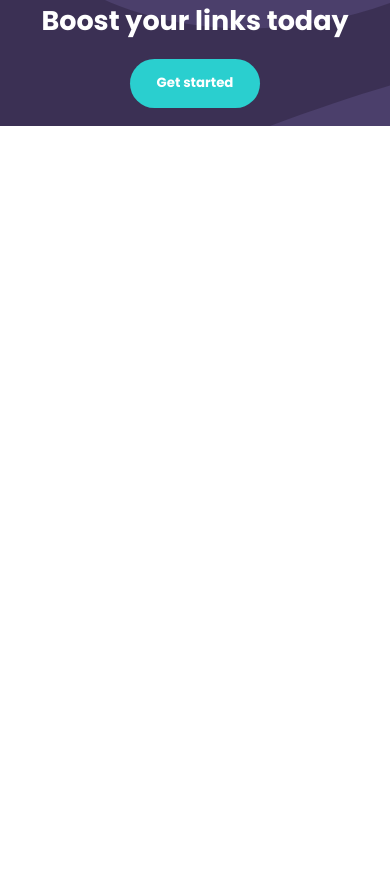
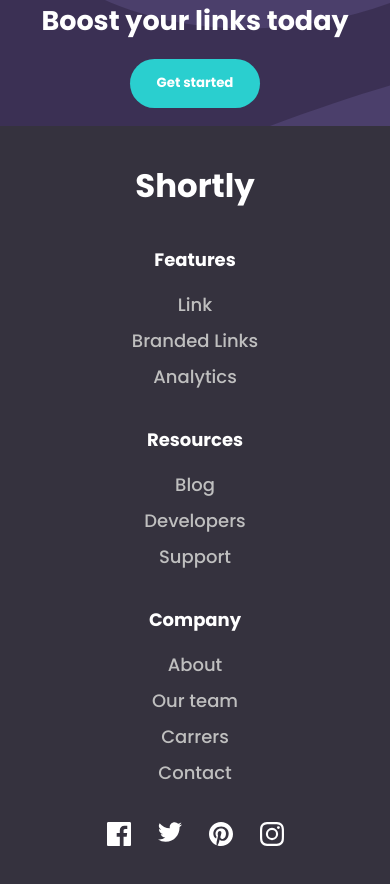
Before and after one commit to davifelix5/shortly, a React (Vite) app: page / in a window 390 px wide. Shown: the part 2360-3244 px from the top of the page. Before the commit the page ends 2486 px from the top, so only its background shows below. Built offline with nearby package versions, Linux system fonts and the light colour scheme.

Commit message:
feature: mobile Footer ready

```diff
--- a/src/App.jsx
+++ b/src/App.jsx
@@ -3,6 +3,7 @@ import Hero from './components/Hero'
 import Form from './components/Form'
 import Statistics from './components/Statistics'
 import Boost from './components/Boost'
+import Footer from './components/Footer'
 
 import { ThemeProvider } from 'styled-components'
 
@@ -16,6 +17,7 @@ export default function App() {
       <Form />
       <Statistics />
       <Boost />
+      <Footer />
     </ThemeProvider>
   )
 }
--- /dev/null
+++ b/src/components/Footer/index.jsx
@@ -0,0 +1,73 @@
+import React from 'react'
+
+import {
+  Container,
+  LogoContainer,
+  LinkGroups,
+  LinkGroup,
+  GroupTitle,
+  Links,
+  Link,
+  Contacts,
+} from './styles'
+
+import facebook from '../../assets/images/icon-facebook.svg'
+import instagram from '../../assets/images/icon-instagram.svg'
+import pinterest from '../../assets/images/icon-pinterest.svg'
+import twitter from '../../assets/images/icon-twitter.svg'
+
+export default function Footer() {
+  return (
+    <Container>
+      <LogoContainer>
+        <p translate="no">Shortly</p>
+      </LogoContainer>
+      <LinkGroups>
+
+        <LinkGroup>
+          <GroupTitle>Features</GroupTitle>
+          <Links>
+            <Link href="#">Link</Link>
+            <Link href="#">Branded Links</Link>
+            <Link href="#">Analytics</Link>
+          </Links>
+        </LinkGroup>
+
+        <LinkGroup>
+          <GroupTitle>Resources</GroupTitle>
+          <Links>
+            <Link href="#">Blog</Link>
+            <Link href="#">Developers</Link>
+            <Link href="#">Support</Link>
+          </Links>
+        </LinkGroup>
+
+        <LinkGroup>
+          <GroupTitle>Company</GroupTitle>
+          <Links>
+            <Link href="#">About</Link>
+            <Link href="#">Our team</Link>
+            <Link href="#">Carrers</Link>
+            <Link href="#">Contact</Link>
+          </Links>
+        </LinkGroup>
+
+      </LinkGroups>
+
+      <Contacts>
+        <a href="#">
+          <img src={facebook} alt="Facebook" />
+        </a>
+        <a href="#">
+          <img src={twitter} alt="Twitter" />
+        </a>
+        <a href="#">
+          <img src={pinterest} alt="Pinterest" />
+        </a>
+        <a href="#">
+          <img src={instagram} alt="Instagram" />
+        </a>
+      </Contacts>
+    </Container>
+  )
+}
--- /dev/null
+++ b/src/components/Footer/styles.js
@@ -0,0 +1,56 @@
+import styled from 'styled-components'
+
+export const Container = styled.footer`
+  background-color: ${({theme}) => theme.veryDarkBlue };
+  padding: 2rem 0;
+`
+
+export const LogoContainer = styled.div`
+  color: #FFF;
+  font-size: 1.8rem;
+  font-weight: bold;
+  text-align: center;
+  margin-bottom: 2rem;
+`
+
+export const LinkGroups = styled.ul`
+  display: flex;
+  flex-direction: column;
+  align-items: center;
+`
+
+export const LinkGroup = styled.li`
+  width: 90%;
+  & + & {
+    margin-top: 2rem;
+  }
+`
+
+export const GroupTitle = styled.h3`
+  text-align: center;
+  color: #FFF;
+  font-size: 1rem;
+  margin-bottom: 1rem;
+`
+
+export const Links = styled.ul`
+  display: flex;
+  flex-direction: column;
+  align-items: center;
+`
+
+export const Link = styled.a`
+  color: ${({theme}) => theme.grey };
+  & + & {
+    margin-top: 0.5rem;
+  }
+`
+
+export const Contacts = styled.div`
+  display: flex;
+  justify-content: center;
+  margin: 2rem 0 0;
+  a + a {
+    margin-left: 1.5rem;
+  }
+`
```
